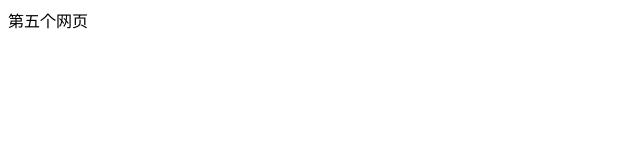
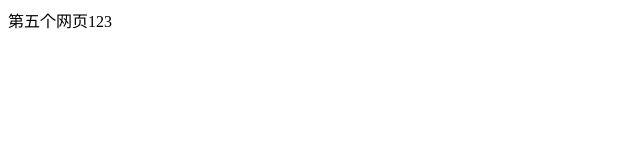
Before and after one commit to maria199010/xuezi, a plain HTML site: page 5.html in a window 1280 px wide. Shown: the full height of the page, 0-640 px from the left. Drawn offline with Linux system fonts and the light colour scheme.

Commit message:
修改第5个网页

```diff
--- a/5.html
+++ b/5.html
@@ -7,7 +7,7 @@
     <title>Document</title>
 </head>
 <body>
-    第五个网页
+    第五个网页123
 
 </body>
 </html>
```
